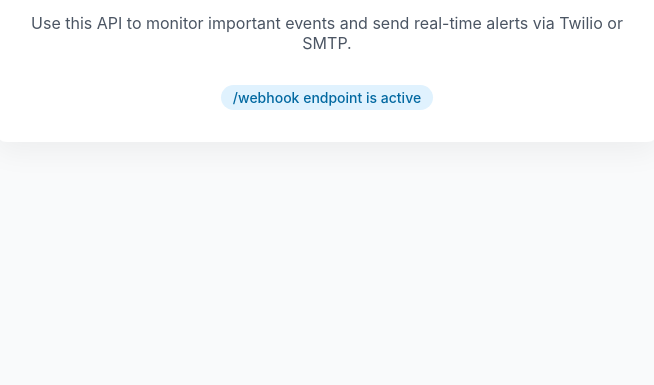
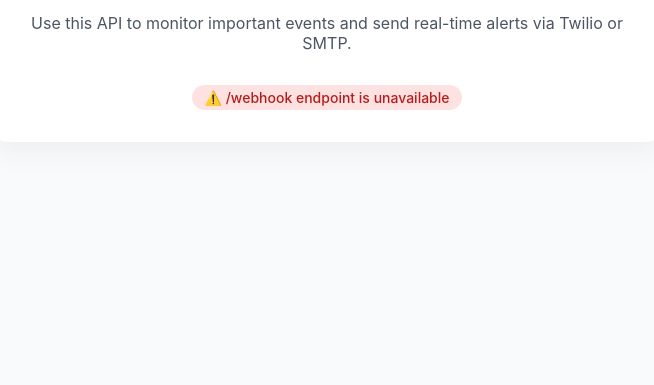
Before and after one commit to kvanonckelen/event-api, a website: page public/index.html in a window 1280 px wide. Shown: the part 415-800 px from the top of the page, without its empty margins (313-967 px from the left). Drawn offline with Linux system fonts and the light colour scheme; no server answers.

Commit message:
javascript update

```diff
--- a/public/index.css
+++ b/public/index.css
@@ -39,4 +39,10 @@
     border-radius: 999px;
     font-size: 0.875rem;
     font-weight: 500;
+    transition: all 0.3s ease;
   }
+
+  .tag.error {
+    background-color: #fee2e2;
+    color: #b91c1c;
+  }
--- a/public/index.html
+++ b/public/index.html
@@ -4,7 +4,7 @@
   <meta charset="UTF-8" />
   <meta name="viewport" content="width=device-width, initial-scale=1.0"/>
   <title>Webhook Notifier</title>
-  <link rel="stylesheet" href="./index.css" type="text/css" />
+  <link rel="stylesheet" href="./index.css" />
 </head>
 <body>
   <div class="card">
@@ -16,7 +16,9 @@
     <p>
       Use this API to monitor important events and send real-time alerts via Twilio or SMTP.
     </p>
-    <div class="tag">/webhook endpoint is active</div>
+    <div class="tag" id="webhookStatus">/webhook endpoint is active</div>
   </div>
+
+  <script src="./index.js"></script>
 </body>
 </html>
--- /dev/null
+++ b/public/index.js
@@ -0,0 +1,20 @@
+const statusEl = document.getElementById("webhookStatus");
+
+async function checkWebhookHealth() {
+  try {
+    const res = await fetch("/webhook", { method: "POST" });
+
+    if (res.ok) {
+      statusEl.textContent = "/webhook endpoint is active";
+      statusEl.classList.remove("error");
+    } else {
+      throw new Error("Non-OK response");
+    }
+  } catch (err) {
+    statusEl.textContent = "⚠️ /webhook endpoint is unavailable";
+    statusEl.classList.add("error");
+  }
+}
+
+checkWebhookHealth();
+setInterval(checkWebhookHealth, 10000);
```
